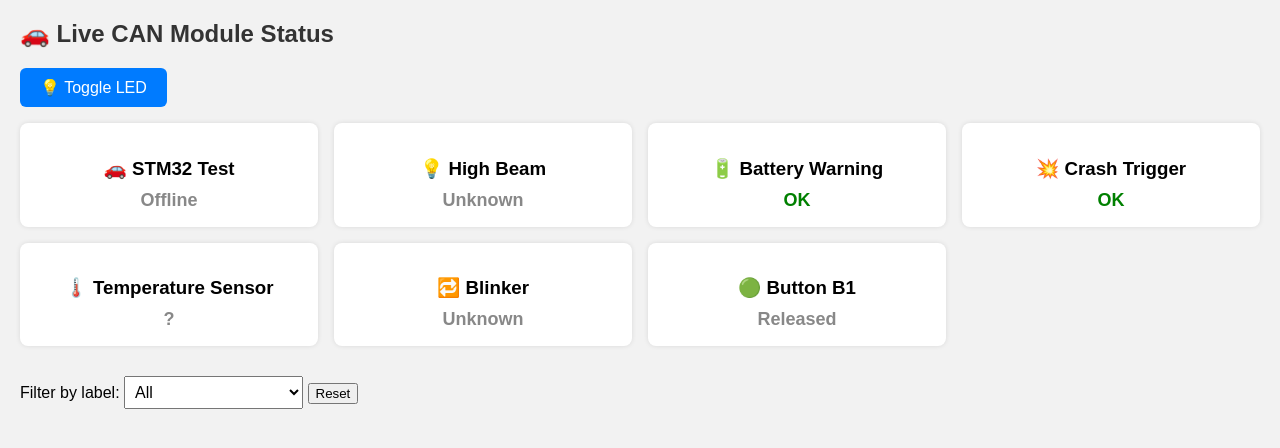
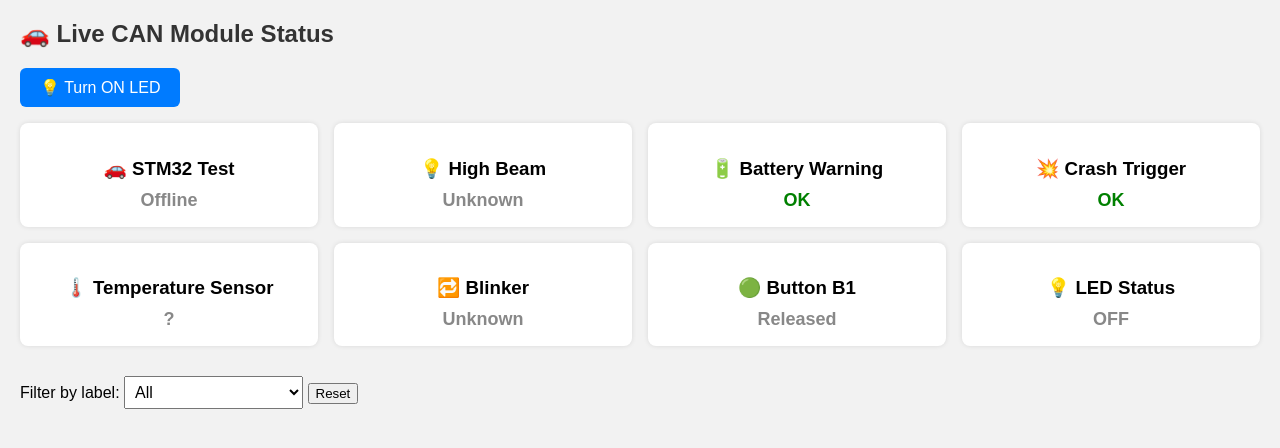
Before and after one commit to brodenn/canbus_project, a Flask app: page / in a window 1280 px wide. Shown: the top 448 px of the page. Run offline with Flask 3, Linux system fonts and the light colour scheme; data that the repository does not hold is empty.

Commit message:
Implement LED control API and update dashboard for LED status

```diff
--- a/pi_can_dashboard/app.py
+++ b/pi_can_dashboard/app.py
@@ -1,4 +1,4 @@
-from flask import Flask, render_template, jsonify
+from flask import Flask, render_template, jsonify, request
 from threading import Thread
 import can
 from collections import deque
@@ -8,7 +8,12 @@ import os
 app = Flask(__name__)
 buffer = deque(maxlen=100)
 
-# ✅ Fixed label for consistency with frontend
+# CAN IDs
+LED_CONTROL_ID = 0x170
+LED_STATUS_ID = "0x171"
+led_state = 0
+
+# ID to label mapping
 ID_LABELS = {
     "0x321": "STM32 Test",
     "0x110": "High Beam",
@@ -16,14 +21,13 @@ ID_LABELS = {
     "0x130": "Crash Trigger",
     "0x140": "Temperature Sensor",
     "0x150": "Blinker",
-    "0x160": "Button B1"  # ✅ FIXED: matches frontend filter and dashboard logic
+    "0x160": "Button B1",
+    "0x171": "LED Status"
 }
 
-# Ensure logs folder exists
+# Log setup
 LOG_PATH = "logs/can_log.csv"
 os.makedirs("logs", exist_ok=True)
-
-# Create log file with header if it doesn't exist
 if not os.path.exists(LOG_PATH):
     with open(LOG_PATH, "w", newline='') as f:
         writer = csv.writer(f)
@@ -40,7 +44,8 @@ def log_to_csv(msg):
         ])
 
 def can_listener():
-    bus = can.interface.Bus(channel='can0', interface='socketcan')  # Using 'interface' per newer python-can versions
+    global led_state
+    bus = can.interface.Bus(channel='can0', interface='socketcan')
     while True:
         msg = bus.recv()
         entry = {
@@ -48,6 +53,11 @@ def can_listener():
             "data": msg.data.hex(),
             "timestamp": msg.timestamp
         }
+
+        # Track LED state
+        if entry["id"] == LED_STATUS_ID and len(msg.data) > 0:
+            led_state = msg.data[0]
+
         buffer.append(entry)
         log_to_csv(entry)
 
@@ -66,6 +76,18 @@ def api_can():
         }
     return jsonify([label_msg(m) for m in buffer])
 
+@app.route("/api/led", methods=["POST"])
+def toggle_led():
+    global led_state
+    bus = can.interface.Bus(channel='can0', interface='socketcan')
+    new_state = 0 if led_state else 1
+    msg = can.Message(arbitration_id=LED_CONTROL_ID, data=[new_state], is_extended_id=False)
+    try:
+        bus.send(msg)
+        return "", 204
+    except can.CanError:
+        return "CAN send failed", 500
+
 if __name__ == "__main__":
     Thread(target=can_listener, daemon=True).start()
     app.run(host="0.0.0.0", port=5000)
--- a/pi_can_dashboard/templates/index.html
+++ b/pi_can_dashboard/templates/index.html
@@ -29,6 +29,7 @@
     .Temp { background-color: #17a2b8; }
     .Blinker { background-color: #6f42c1; }
     .B1 { background-color: #28a745; }
+    .LED { background-color: #ff9900; }
     .Unknown { background-color: #aaa; }
 
     #filter {
@@ -91,8 +92,12 @@
       cursor: pointer;
     }
 
+    #ledToggleBtn.on {
+      background-color: #28a745;
+    }
+
     #ledToggleBtn:hover {
-      background-color: #0056b3;
+      opacity: 0.9;
     }
   </style>
 </head>
@@ -113,6 +118,7 @@
     <option value="Temperature Sensor">Temperature Sensor</option>
     <option value="Blinker">Blinker</option>
     <option value="Button B1">Button B1</option>
+    <option value="LED Status">LED Status</option>
   </select>
   <button onclick="resetFilter()">Reset</button>
 
@@ -121,6 +127,7 @@
   <script>
     const lastSeen = {};
     let b1ToggleState = 0;
+    let ledState = 0;
 
     function formatTimestamp(ts) {
       const d = new Date(ts * 1000);
@@ -135,6 +142,7 @@
       if (label.includes("Temperature")) return "Temp";
       if (label.includes("Blinker")) return "Blinker";
       if (label.includes("Button B1")) return "B1";
+      if (label.includes("LED Status")) return "LED";
       return "Unknown";
     }
 
@@ -147,7 +155,8 @@
         "Crash Trigger": { icon: "💥", status: "OK", class: "green" },
         "Temperature Sensor": { icon: "🌡️", status: "?", class: "gray" },
         "Blinker": { icon: "🔁", status: "Unknown", class: "gray" },
-        "Button B1": { icon: "🟢", status: b1ToggleState ? "PRESSED" : "Released", class: b1ToggleState ? "green" : "gray" }
+        "Button B1": { icon: "🟢", status: b1ToggleState ? "PRESSED" : "Released", class: b1ToggleState ? "green" : "gray" },
+        "LED Status": { icon: "💡", status: ledState ? "ON" : "OFF", class: ledState ? "green" : "gray" }
       };
 
       data.forEach(msg => {
@@ -178,8 +187,17 @@
           b1ToggleState ^= 1;
           tiles[label].status = b1ToggleState ? "PRESSED" : "Released";
           tiles[label].class = b1ToggleState ? "green" : "gray";
+        } else if (label === "LED Status") {
+          ledState = msg.data === "01" ? 1 : 0;
+          tiles[label].status = ledState ? "ON" : "OFF";
+          tiles[label].class = ledState ? "green" : "gray";
         }
       });
+
+      // Update LED button text/state
+      const ledBtn = document.getElementById("ledToggleBtn");
+      ledBtn.textContent = ledState ? "💡 Turn OFF LED" : "💡 Turn ON LED";
+      ledBtn.className = ledState ? "on" : "";
 
       const tileDiv = document.getElementById("statusTiles");
       tileDiv.innerHTML = Object.entries(tiles).map(([label, val]) => `
@@ -217,10 +235,6 @@
     }
 
     document.getElementById("filter").addEventListener("change", updateMessages);
-    updateMessages();
-    setInterval(updateMessages, 500);
-
-    // LED toggle button
     document.getElementById("ledToggleBtn").addEventListener("click", () => {
       fetch("/api/led", { method: "POST" })
         .then(res => {
@@ -228,6 +242,9 @@
           else console.error("LED toggle failed");
         });
     });
+
+    updateMessages();
+    setInterval(updateMessages, 500);
   </script>
 </body>
 </html>
```
Also changed, not shown: 1 other file.
